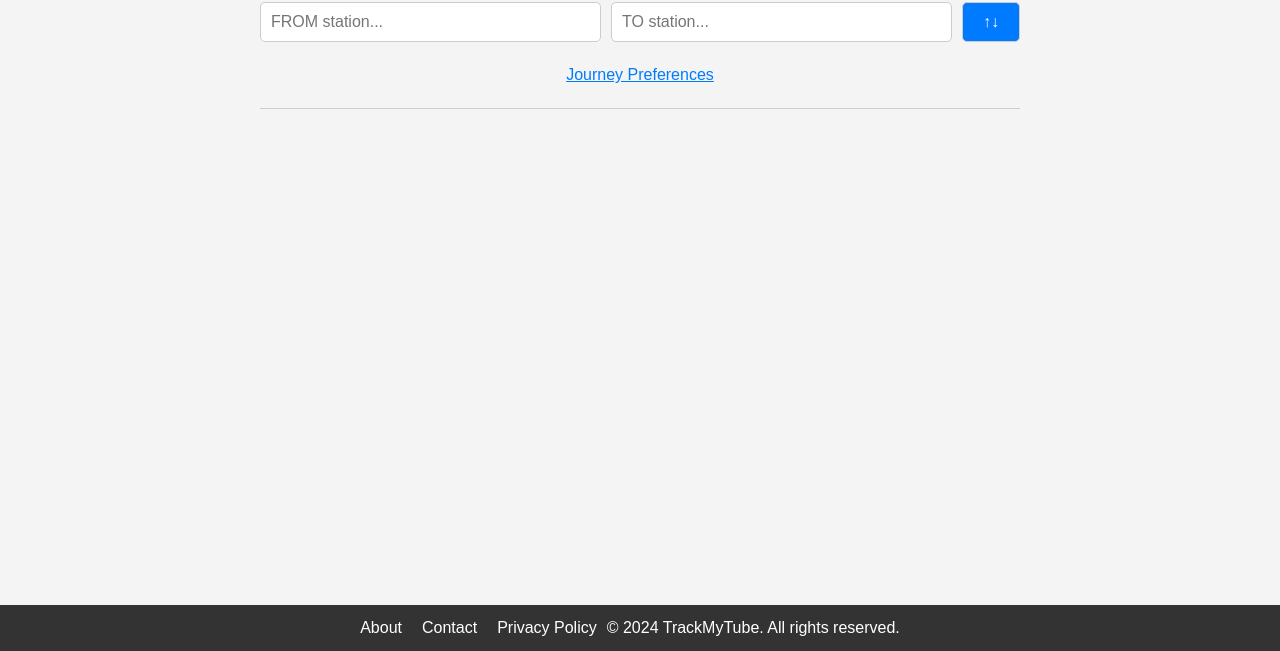
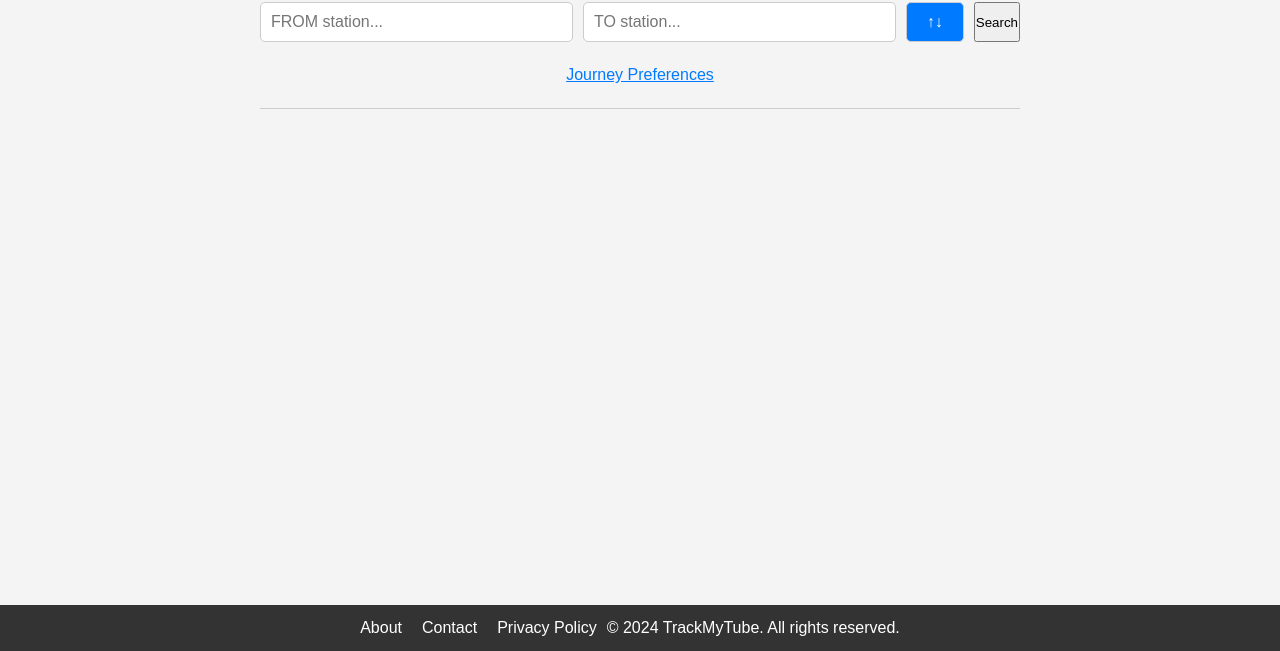
Before and after one commit to trackmytube/trackmytube.github.io, a website: page planner.html in a window 1280 px wide. Shown: the part 149-800 px from the top of the page. Drawn offline with Linux system fonts and the light colour scheme; no server answers.

Commit message:
Added a search button

```diff
--- a/planner.html
+++ b/planner.html
@@ -31,6 +31,7 @@
                 <input type="text" id="station-search-1" placeholder="FROM station...">
                 <input type="text" id="station-search-2" placeholder="TO station...">
                 <button id="switch-stations" aria-label="Switch FROM and TO stations">&uarr;&darr;</button>
+                <button id="search-button">Search</button> <!-- New search button -->
             </div>
 
             <button id="journey-preferences-button">Journey Preferences</button>
```
